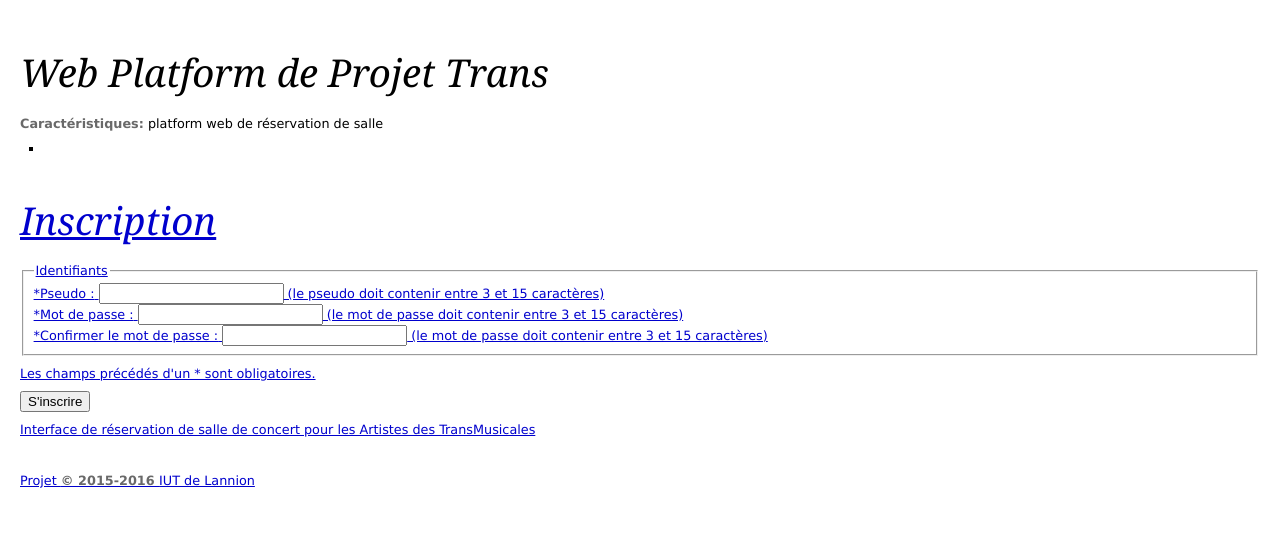
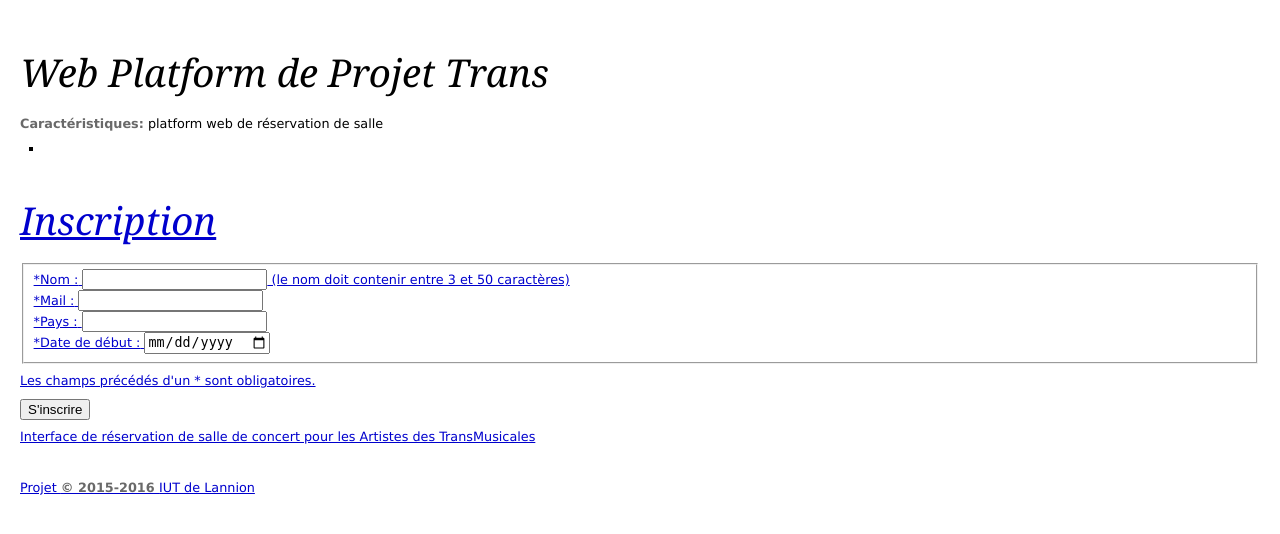
Before and after one commit to iouno/projettrans, a PHP site: the page made by application/views/register.php in a window 1280 px wide. Shown: the top 534 px of the page. Run offline with PHP 8.4, Linux system fonts and the light colour scheme; the template is opened without the code that fills it, so the values that code supplies are empty.

Commit message:
Update register.php

```diff
--- a/application/views/register.php
+++ b/application/views/register.php
@@ -10,10 +10,11 @@ if (empty($_POST['nom']))
 <h1> Inscription </h1>
 <form method="post" action="../../index.php/user/index" enctype="multipart/form-data">
 	<fieldset>
-<legend> Identifiants </legend>
-	<label for="pseudo">*Pseudo :</label> <input name="pseudo" type="text" id="pseudo"/> (le pseudo doit contenir entre 3 et 15 caractères) </br>
-	<label for="password">*Mot de passe :</label> <input name="password" type="password" id="password"/> (le mot de passe doit contenir entre 3 et 15 caractères) </br>
-	<label for="confirm">*Confirmer le mot de passe :</label> <input name="confirm" type="password" id="confirm"/> (le mot de passe doit contenir entre 3 et 15 caractères) </br>
+	<label for="nom">*Nom :</label> <input name="nom" type="text" id="nom"/> (le nom doit contenir entre 3 et 50 caractères) </br>
+	<label for="mail">*Mail :</label> <input name="mail" type="mail" id="mail"/> </br>
+	<label for="pays">*Pays :</label> <input name="pays" type="text" id="pays"/> </br>
+	<label for="dateDeb">*Date de début :</label> <input name="dateDeb" type="date" id="dateDeb"/> </br>
+
 	</fieldset>
 <p> Les champs précédés d'un * sont obligatoires. </p>
 <p><input type="submit" value="S'inscrire"/></p>
```
